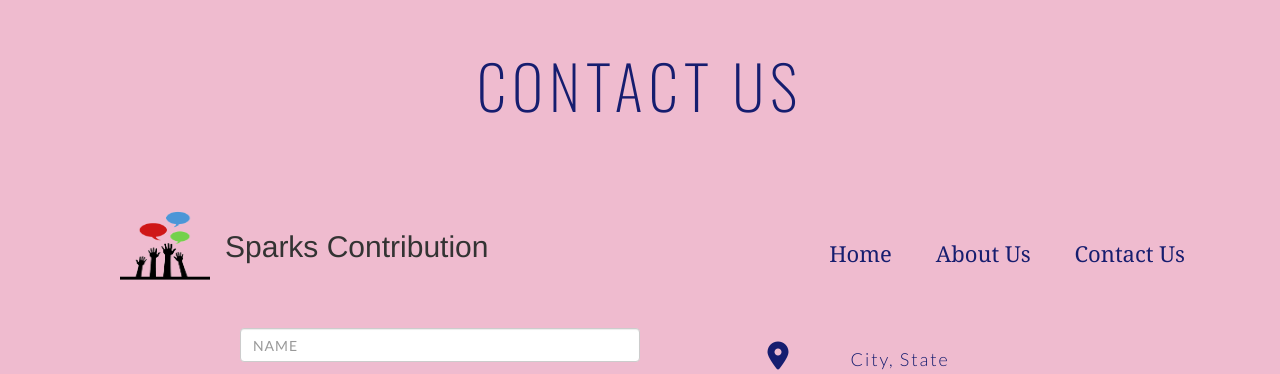
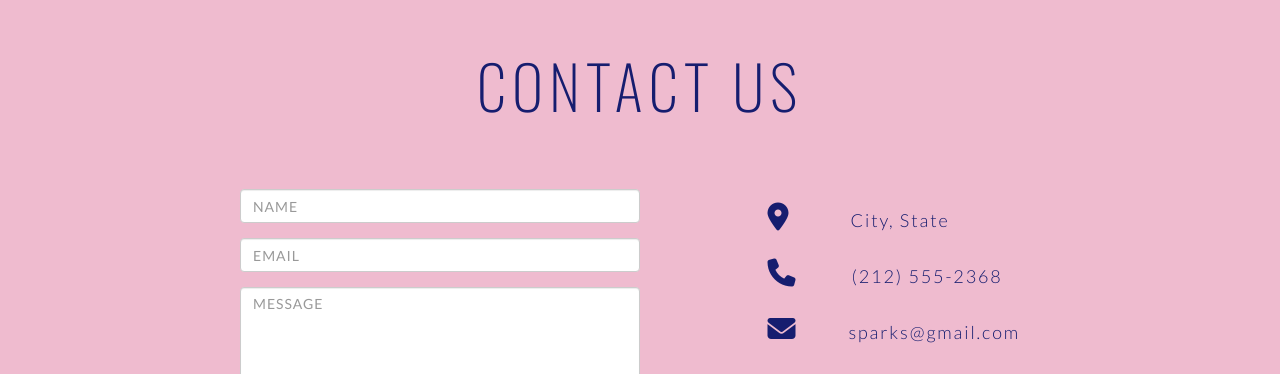
Before and after one commit to sam0372/SPARKS-, a plain HTML site: page contactform.html in a window 1280 px wide. Shown: the top 374 px of the page. Drawn offline with nearby package versions, Linux system fonts and the light colour scheme.

Commit message:
Update contactform.html

```diff
--- a/contactform.html
+++ b/contactform.html
@@ -21,19 +21,9 @@
 <section id="contact">
 
   <h1 class="section-header">CONTACT US</h1>
-  <div class="container">
 
-    <div class="header-left">
+    <div class="header-right">
 
-      <img src="spark.png" height="80px" width="90px" align="left">
-      <h1>Sparks Contribution</h1>
-    </div>
-    <div class="header-right">
-      <a href="index.html">Home</a>
-      <a href="./about us page/aboutus.html">About Us</a>
-
-      <a href="./contact form/contactform.html">Contact Us</a>
-    </div>
   </div>
 
   <div class="contact-wrapper">
```
